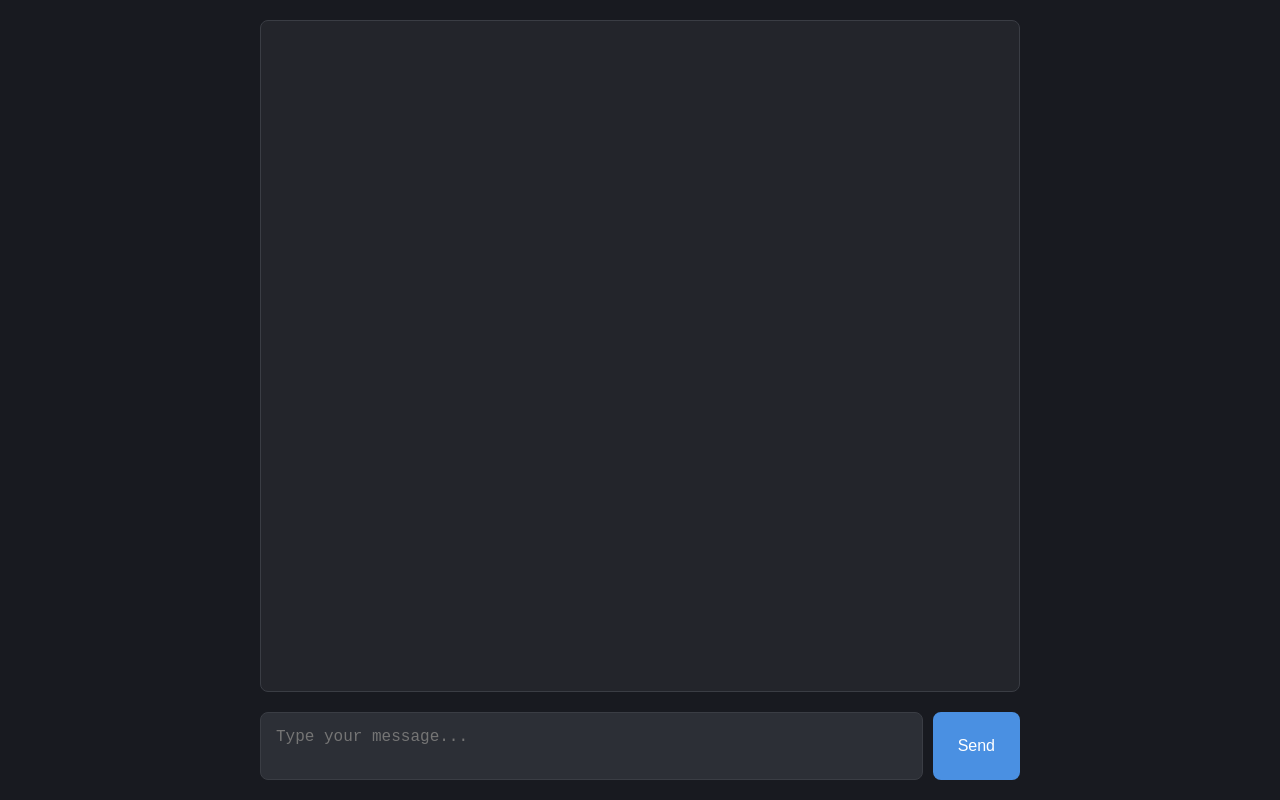
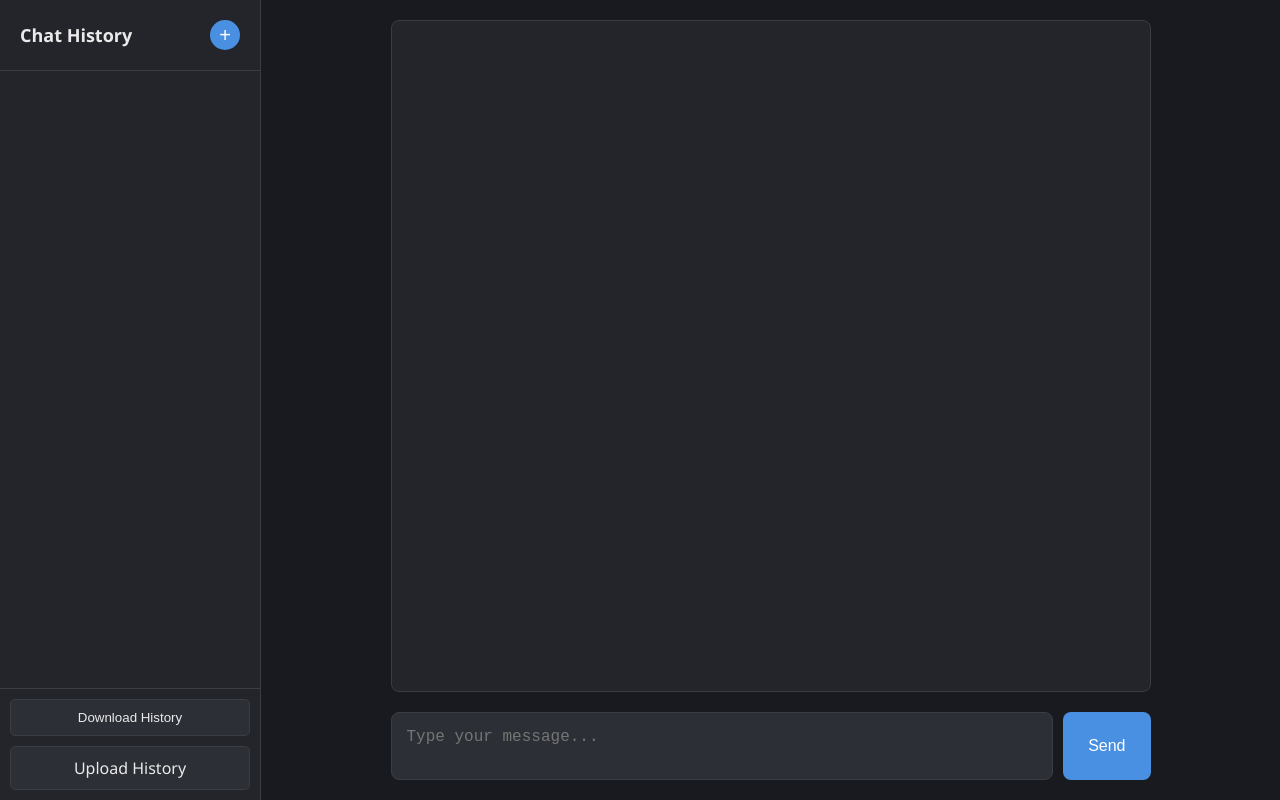
Before and after one commit to twitchyzeebra/the-ai-cognition-protocol, a Next.js app: page / in a window 1280 px wide. Built offline with nearby package versions, Linux system fonts and the light colour scheme.

Commit message:
Add Sidebar component with chat history management and styling

```diff
--- /dev/null
+++ b/app/components/Sidebar.css
@@ -0,0 +1,88 @@
+#sidebar {
+    width: 260px;
+    background-color: var(--container-bg);
+    border-right: 1px solid var(--border-color);
+    display: flex;
+    flex-direction: column;
+    height: 100vh;
+}
+
+.sidebar-header {
+    padding: 20px;
+    border-bottom: 1px solid var(--border-color);
+    display: flex;
+    justify-content: space-between;
+    align-items: center;
+}
+
+.sidebar-header h2 {
+    margin: 0;
+    font-size: 18px;
+}
+
+.new-chat-btn {
+    background: var(--accent-color);
+    color: white;
+    border: none;
+    border-radius: 50%;
+    width: 30px;
+    height: 30px;
+    font-size: 20px;
+    cursor: pointer;
+    display: flex;
+    justify-content: center;
+    align-items: center;
+}
+
+.sidebar-content {
+    flex-grow: 1;
+    overflow-y: auto;
+    padding: 10px 0;
+}
+
+.sidebar-content ul {
+    list-style: none;
+    padding: 0;
+    margin: 0;
+}
+
+.history-item {
+    padding: 12px 20px;
+    cursor: pointer;
+    white-space: nowrap;
+    overflow: hidden;
+    text-overflow: ellipsis;
+    border-bottom: 1px solid var(--border-color);
+}
+
+.history-item:hover {
+    background-color: var(--input-bg);
+}
+
+.history-item.active {
+    background-color: var(--accent-color);
+    color: white;
+}
+
+.sidebar-footer {
+    padding: 10px;
+    border-top: 1px solid var(--border-color);
+    display: flex;
+    flex-direction: column;
+    gap: 10px;
+}
+
+.sidebar-btn {
+    padding: 10px;
+    border-radius: 5px;
+    border: 1px solid var(--border-color);
+    background-color: var(--input-bg);
+    color: var(--text-color);
+    cursor: pointer;
+    text-align: center;
+    transition: background-color 0.2s;
+}
+
+.sidebar-btn:hover {
+    background-color: #3a3d44;
+}
--- /dev/null
+++ b/app/components/Sidebar.js
@@ -0,0 +1,41 @@
+'use client';
+
+import './Sidebar.css';
+
+export default function Sidebar({
+    history,
+    onNewChat,
+    onSelectChat,
+    activeChatId,
+    onDownload,
+    onUpload
+}) {
+    return (
+        <aside id="sidebar">
+            <div className="sidebar-header">
+                <h2>Chat History</h2>
+                <button onClick={onNewChat} className="new-chat-btn" title="New Chat">+</button>
+            </div>
+            <div className="sidebar-content">
+                <ul className="history-list">
+                    {history.map(chat => (
+                        <li
+                            key={chat.id}
+                            className={`history-item ${chat.id === activeChatId ? 'active' : ''}`}
+                            onClick={() => onSelectChat(chat.id)}
+                        >
+                            {chat.title}
+                        </li>
+                    ))}
+                </ul>
+            </div>
+            <div className="sidebar-footer">
+                <button onClick={onDownload} className="sidebar-btn">Download History</button>
+                <label htmlFor="upload-btn" className="sidebar-btn">
+                    Upload History
+                </label>
+                <input id="upload-btn" type="file" accept=".json" onChange={onUpload} style={{ display: 'none' }} />
+            </div>
+        </aside>
+    );
+}
--- a/app/page.js
+++ b/app/page.js
@@ -3,13 +3,32 @@
 import { useState, useEffect, useRef } from 'react';
 import ReactMarkdown from 'react-markdown';
 import remarkGfm from 'remark-gfm';
+import Sidebar from './components/Sidebar';
+import './components/Sidebar.css';
 import './globals.css';
 
 export default function Home() {
     const [messages, setMessages] = useState([]);
     const [input, setInput] = useState('');
     const [isLoading, setIsLoading] = useState(false);
+    const [chatHistory, setChatHistory] = useState([]);
+    const [activeChatId, setActiveChatId] = useState(null);
     const chatLogRef = useRef(null);
+
+    // Load chat history from localStorage on initial render
+    useEffect(() => {
+        const storedHistory = localStorage.getItem('chatHistory');
+        if (storedHistory) {
+            setChatHistory(JSON.parse(storedHistory));
+        }
+    }, []);
+
+    // Save chat history to localStorage whenever it changes
+    useEffect(() => {
+        if (chatHistory.length > 0) {
+            localStorage.setItem('chatHistory', JSON.stringify(chatHistory));
+        }
+    }, [chatHistory]);
 
     useEffect(() => {
         // Auto-scroll to the bottom of the chat log
@@ -18,17 +37,101 @@ export default function Home() {
         }
     }, [messages]);
 
+    const handleNewChat = () => {
+        setActiveChatId(null);
+        setMessages([]);
+    };
+
+    const handleSelectChat = (id) => {
+        const chat = chatHistory.find(c => c.id === id);
+        if (chat) {
+            setActiveChatId(id);
+            setMessages(chat.messages);
+        }
+    };
+
+    const handleDownload = () => {
+        if (!activeChatId) {
+            // If no chat is active, download the entire history
+            if (chatHistory.length === 0) {
+                alert("No chat history to download.");
+                return;
+            }
+            const blob = new Blob([JSON.stringify(chatHistory, null, 2)], { type: 'application/json' });
+            const url = URL.createObjectURL(blob);
+            const a = document.createElement('a');
+            a.href = url;
+            a.download = `all-chat-history.json`;
+            document.body.appendChild(a);
+            a.click();
+            document.body.removeChild(a);
+            URL.revokeObjectURL(url);
+        } else {
+            // If a chat is active, download only that chat
+            const activeChat = chatHistory.find(chat => chat.id === activeChatId);
+            if (activeChat) {
+                const blob = new Blob([JSON.stringify(activeChat, null, 2)], { type: 'application/json' });
+                const url = URL.createObjectURL(blob);
+                const a = document.createElement('a');
+                a.href = url;
+                a.download = `chat-history-${activeChat.title.replace(/\s+/g, '_')}-${activeChat.id}.json`;
+                document.body.appendChild(a);
+                a.click();
+                document.body.removeChild(a);
+                URL.revokeObjectURL(url);
+            }
+        }
+    };
+
+    const handleUpload = (event) => {
+        const file = event.target.files[0];
+        if (!file) return;
+
+        const reader = new FileReader();
+        reader.onload = (e) => {
+            try {
+                const uploadedHistory = JSON.parse(e.target.result);
+                // Basic validation to see if it's a single chat or all history
+                if (Array.isArray(uploadedHistory) && uploadedHistory.every(c => c.id && c.title && c.messages)) {
+                    // It's likely an array of chats (all history)
+                    setChatHistory(prev => {
+                        const existingIds = new Set(prev.map(c => c.id));
+                        const newChats = uploadedHistory.filter(c => !existingIds.has(c.id));
+                        return [...prev, ...newChats];
+                    });
+                } else if (uploadedHistory.id && uploadedHistory.title && uploadedHistory.messages) {
+                    // It's likely a single chat object
+                    setChatHistory(prev => {
+                        // Avoid duplicates
+                        if (prev.some(c => c.id === uploadedHistory.id)) {
+                            return prev;
+                        }
+                        return [...prev, uploadedHistory];
+                    });
+                } else {
+                    alert("Invalid chat history file format.");
+                }
+            } catch (error) {
+                console.error("Error parsing uploaded file:", error);
+                alert("Failed to upload history. The file might be corrupted or in the wrong format.");
+            }
+        };
+        reader.readAsText(file);
+        // Reset file input so the same file can be uploaded again
+        event.target.value = null;
+    };
+
     const sendMessage = async (e) => {
         e.preventDefault();
         if (!input.trim()) return;
 
         const userMessage = { role: 'user', text: input };
-        setMessages(prev => [...prev, userMessage]);
+        const newMessages = [...messages, userMessage];
+        setMessages(newMessages);
         setInput('');
         setIsLoading(true);
 
-        let aiMessage = { role: 'assistant', text: '' };
-        let currentText = '';
+        let currentChatId = activeChatId;
 
         try {
             const response = await fetch('/api/chat', {
@@ -49,12 +152,13 @@ export default function Home() {
 
             const reader = response.body.getReader();
             const decoder = new TextDecoder();
+            let aiResponseText = '';
 
             while (true) {
                 const { done, value } = await reader.read();
                 if (done) break;
 
-                const chunk = decoder.decode(value);
+                const chunk = decoder.decode(value, { stream: true });
                 const lines = chunk.split('\n\n');
 
                 for (const line of lines) {
@@ -62,44 +166,58 @@ export default function Home() {
                         try {
                             const json = JSON.parse(line.substring(5));
                             if (json.type === 'chunk' && json.text) {
-                                currentText += json.text;
+                                aiResponseText += json.text;
                                 setMessages(prev => {
                                     const lastMsg = prev[prev.length - 1];
                                     if (lastMsg.role === 'assistant') {
-                                        return [...prev.slice(0, -1), { ...lastMsg, text: currentText }];
+                                        return [...prev.slice(0, -1), { ...lastMsg, text: aiResponseText }];
                                     }
-                                    return [...prev, { role: 'assistant', text: currentText }];
+                                    return [...prev, { role: 'assistant', text: aiResponseText }];
                                 });
                             } else if (json.type === 'error') {
-                                console.error("Stream error:", json.message);
-                                setMessages(prev => {
-                                    const lastMsg = prev[prev.length - 1];
-                                    if (lastMsg.role === 'assistant') {
-                                        // If the last message was the placeholder, replace it
-                                        return [...prev.slice(0, -1), { role: 'assistant', text: `Error: ${json.message}` }];
-                                    }
-                                    // Otherwise, add a new error message
-                                    return [...prev, { role: 'assistant', text: `Error: ${json.message}` }];
-                                });
-                                setIsLoading(false);
-                            } else if (json.type === 'done') {
-                                setIsLoading(false);
+                                throw new Error(json.message);
                             }
                         } catch (e) {
-                            // Ignore parsing errors for incomplete JSON
+                            // Ignore incomplete JSON
                         }
                     }
                 }
             }
+
+            const finalMessages = [...newMessages, { role: 'assistant', text: aiResponseText }];
+            setMessages(finalMessages);
+
+            if (currentChatId) {
+                // Update existing chat
+                setChatHistory(prev => prev.map(chat =>
+                    chat.id === currentChatId ? { ...chat, messages: finalMessages } : chat
+                ));
+            } else {
+                // Create a new chat
+                const newId = Date.now().toString();
+                const newTitle = input.substring(0, 30);
+                setChatHistory(prev => [...prev, { id: newId, title: newTitle, messages: finalMessages }]);
+                setActiveChatId(newId);
+            }
+
         } catch (error) {
-            console.error("Fetch error:", error);
-            setMessages(prev => [...prev, { role: 'assistant', text: "Sorry, I encountered an error." }]);
+            console.error("API error:", error);
+            setMessages(prev => [...prev, { role: 'assistant', text: `Sorry, I encountered an error: ${error.message}` }]);
+        } finally {
             setIsLoading(false);
         }
     };
 
     return (
         <div id="container">
+            <Sidebar
+                history={chatHistory}
+                onNewChat={handleNewChat}
+                onSelectChat={handleSelectChat}
+                activeChatId={activeChatId}
+                onDownload={handleDownload}
+                onUpload={handleUpload}
+            />
             <main id="main-content">
                 <section id="chat-section">
                     <div id="chat-log" ref={chatLogRef}>
```
Also changed, not shown: api/chat.js (added), script.js (added), vercel.json (added), 2 other files (tests, documents, lock files or other folders).
